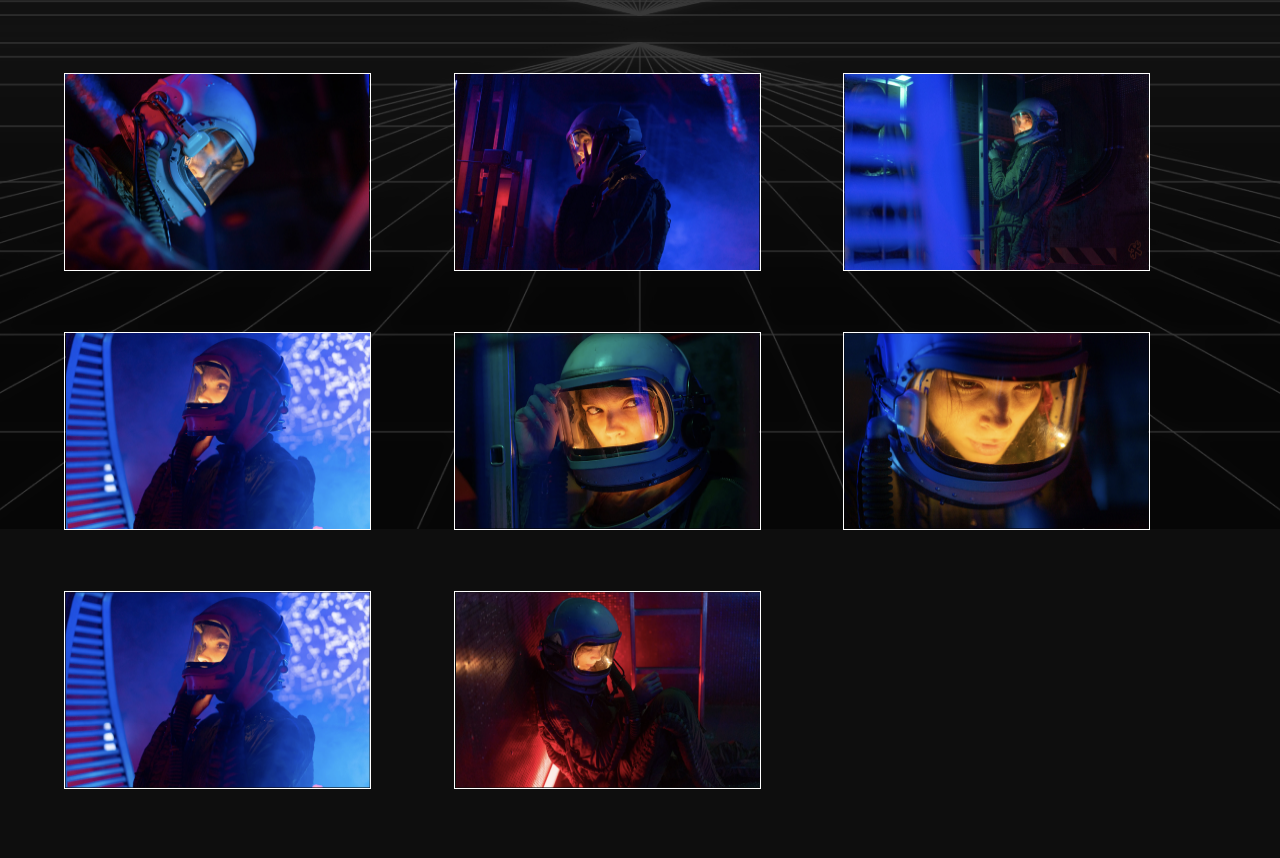
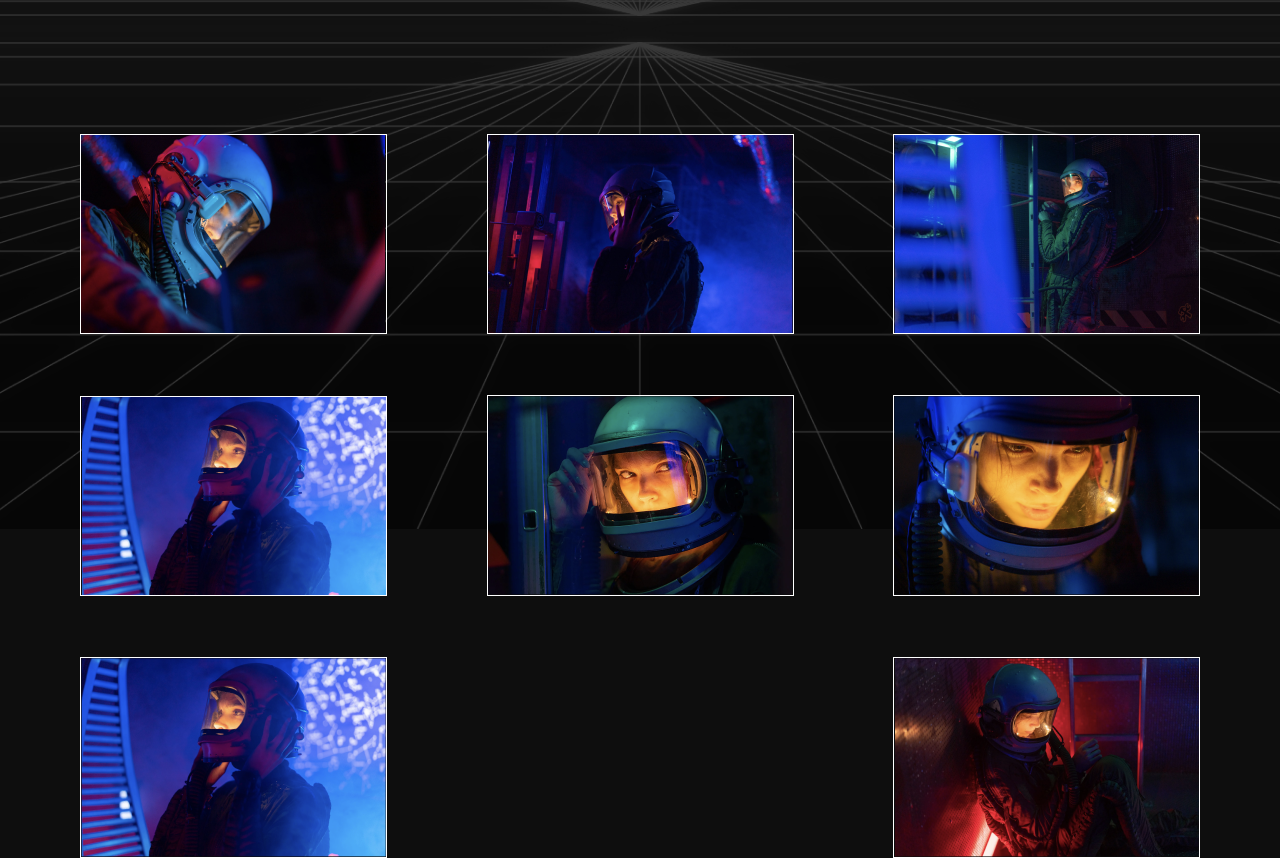
Before and after one commit to VTramon/Rocket-NFTs, a plain HTML site: page index.html in a window 1280 px wide. Shown: the part 471-1329 px from the top of the page. Before the commit the page ends 1260 px from the top, so only its background shows below. Drawn offline with Linux system fonts and the light colour scheme.

Commit message:
changed the gallery display property

```diff
--- a/index.css
+++ b/index.css
@@ -185,18 +185,15 @@ header {
 /* -------------------------------- Gallery -------------------------------- */
 
 .gallery {
-  display: grid;
-  grid-template-columns: repeat(auto-fill, minmax(307.13px, 1fr));
-  column-gap: 17px;
-  row-gap: 61px;
-  width: 100%;
-  max-width: 1280px;
+  display: flex;
+  flex-wrap: wrap;
+  justify-content: space-between;
+  align-items: center;
 }
 
 .gallery img {
-  width: 307.13px;
-  height: 197.98px;
   border: 1px solid white;
+  margin: 61px 16px 0 16px;
 }
 
 /* --------------------------------- Main 2 --------------------------------- */
```
